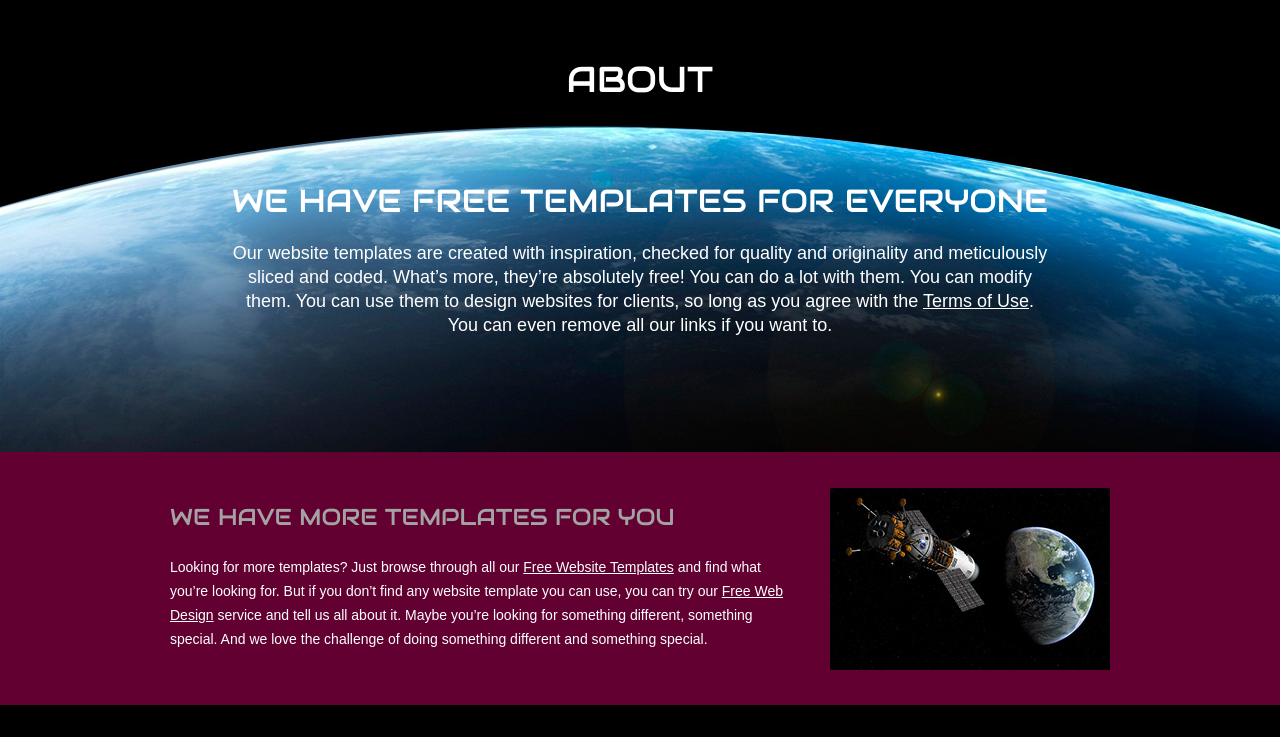
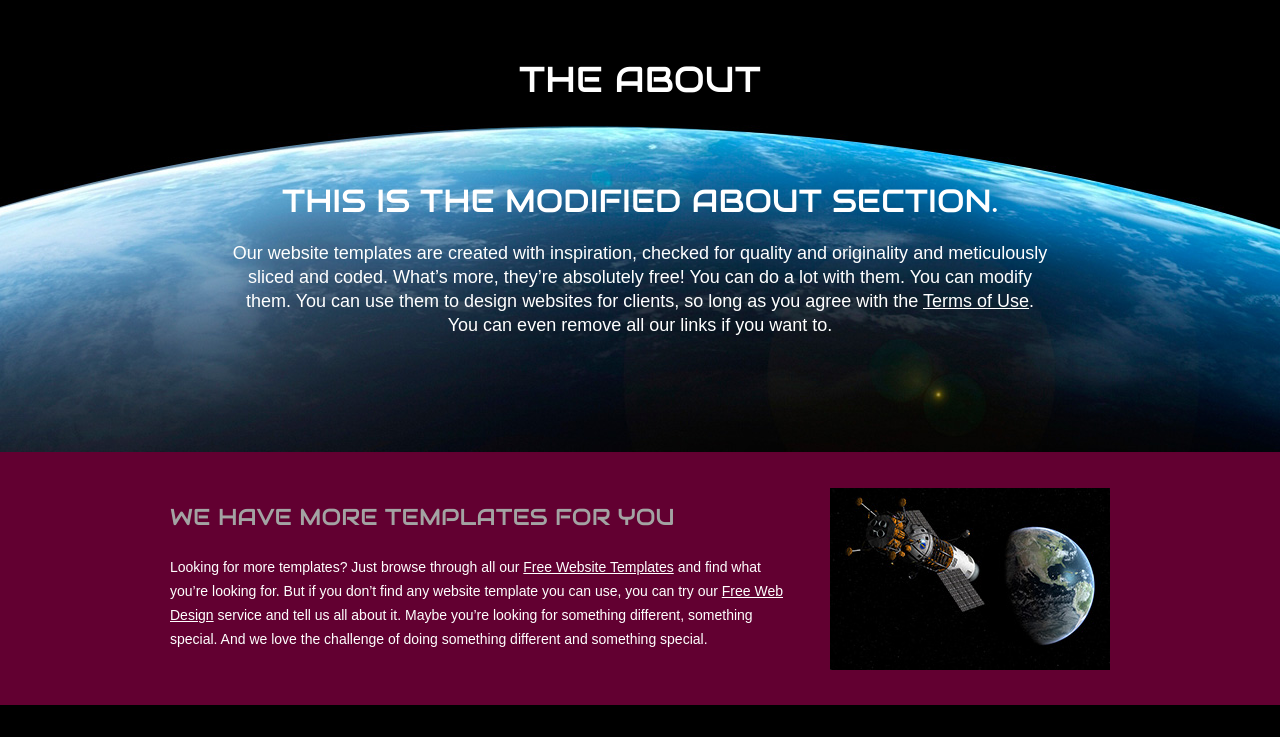
Before and after one commit to snthshmnckm/DOTest, a plain HTML site: page upload/about.html in a window 1280 px wide. Shown: the part 63-800 px from the top of the page. Drawn offline with Linux system fonts and the light colour scheme.

Commit message:
first CI/CD commit

```diff
--- a/upload/about.html
+++ b/upload/about.html
@@ -46,8 +46,8 @@
 		<div id="body" class="about">
 			<div class="header">
 				<div>
-					<h1>About</h1>
-					<h2>We Have Free Templates for Everyone</h2>
+					<h1>The About</h1>
+					<h2>This is the modified about section.</h2>
 					<p>Our website templates are created with inspiration, checked for quality and originality and meticulously sliced and coded. What’s more, they’re absolutely free! You can do a lot with them. You can modify them. You can use them to design websites for clients, so long as you agree with the <a href="https://freewebsitetemplates.com/about/terms/">Terms of Use</a>. You can even remove all our links if you want to.</p>
 				</div>
 			</div>
```
